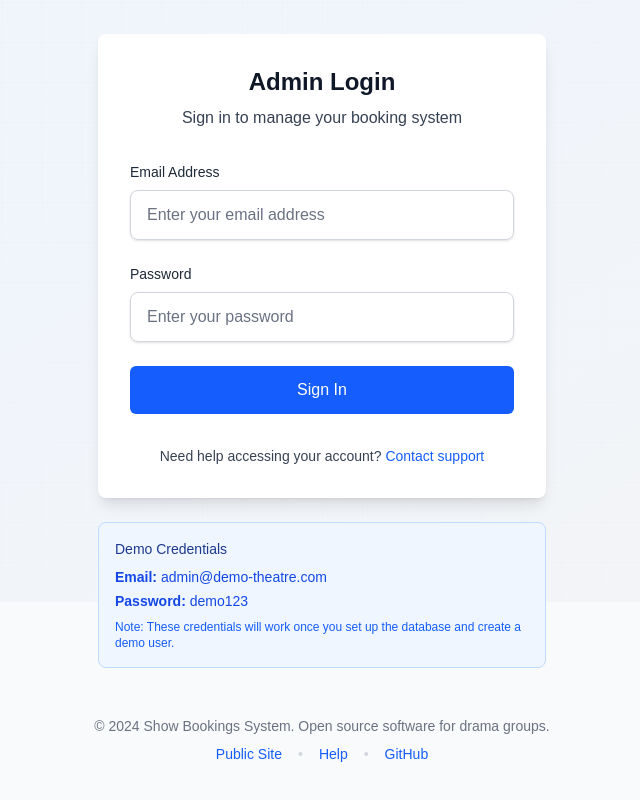
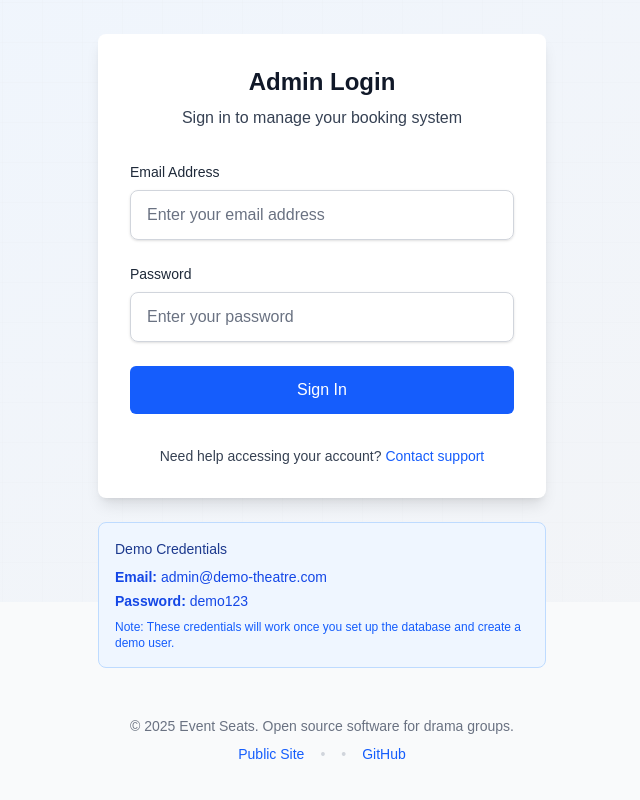
Before and after one commit to Hannah-goodridge/eventseats, a Next.js app: page /admin/login in a window 1280 px wide. Shown: the part 198-998 px from the top of the page, without its empty margins (318-958 px from the left). Built offline with nearby package versions, Linux system fonts and the light colour scheme.

Commit message:
Fix github references

```diff
--- a/src/app/admin/login/page.tsx
+++ b/src/app/admin/login/page.tsx
@@ -41,18 +41,16 @@ export default function LoginPage() {
         {/* Footer */}
         <div className="mt-12 text-center">
           <p className="text-sm text-gray-500">
-            © 2024 Show Bookings System. Open source software for drama groups.
+            © {new Date().getFullYear()} Event Seats. Open source software for drama groups.
           </p>
           <div className="mt-2 flex justify-center space-x-4 text-sm">
             <a href="/" className="text-blue-600 hover:text-blue-500">
               Public Site
             </a>
             <span className="text-gray-300">•</span>
-            <a href="/admin/help" className="text-blue-600 hover:text-blue-500">
-              Help
-            </a>
+
             <span className="text-gray-300">•</span>
-            <a href="https://github.com/yourusername/show-bookings-system" className="text-blue-600 hover:text-blue-500">
+            <a href="https://github.com/hannah-goodridge/eventseats" className="text-blue-600 hover:text-blue-500">
               GitHub
             </a>
           </div>
--- a/src/app/sitemap.ts
+++ b/src/app/sitemap.ts
@@ -15,18 +15,7 @@ export default function sitemap(): MetadataRoute.Sitemap {
       lastModified: new Date(),
       changeFrequency: 'weekly',
       priority: 0.9,
-    },
-    {
-      url: `${baseUrl}/docs`,
-      lastModified: new Date(),
-      changeFrequency: 'weekly',
-      priority: 0.8,
-    },
-    {
-      url: `${baseUrl}/docs/embedding`,
-      lastModified: new Date(),
-      changeFrequency: 'monthly',
-      priority: 0.7,
-    },
+    }
+
   ]
 }
```
Also changed, not shown: 3 other files (tests, documents, lock files or other folders).
